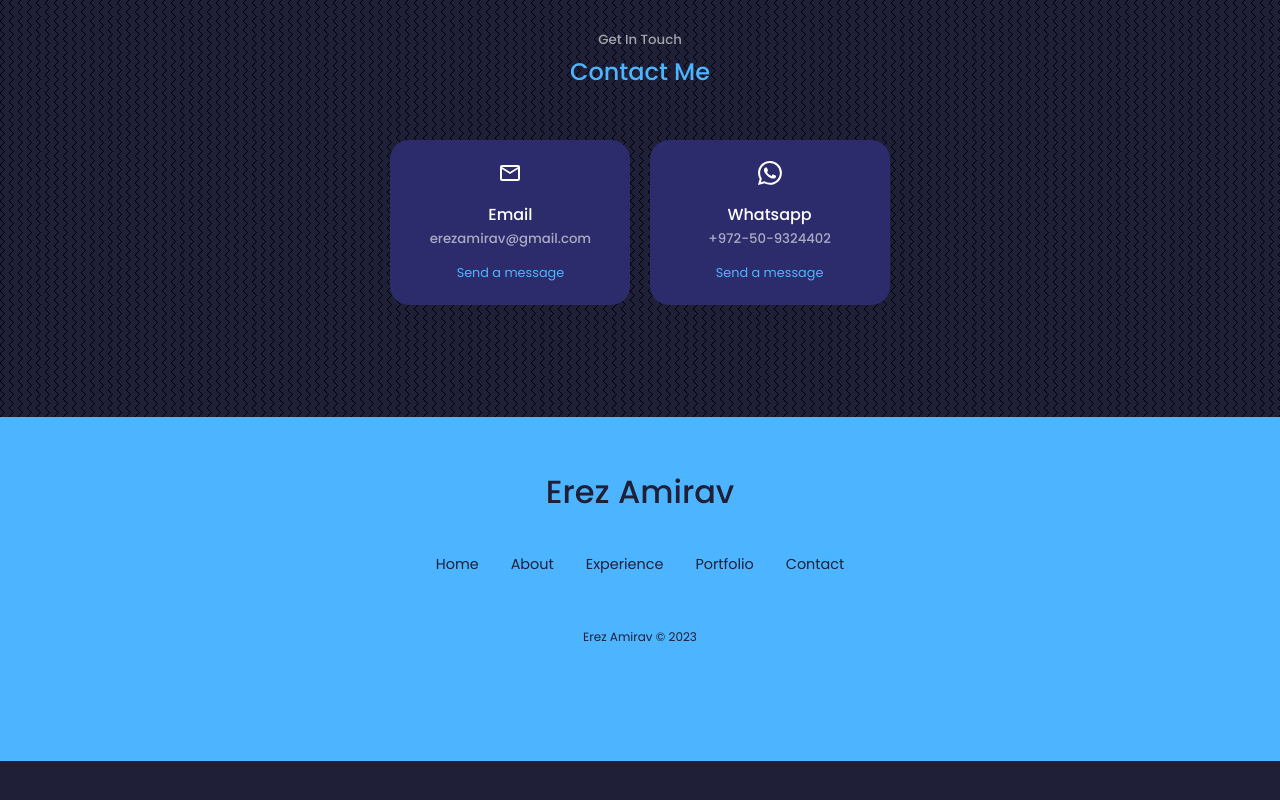
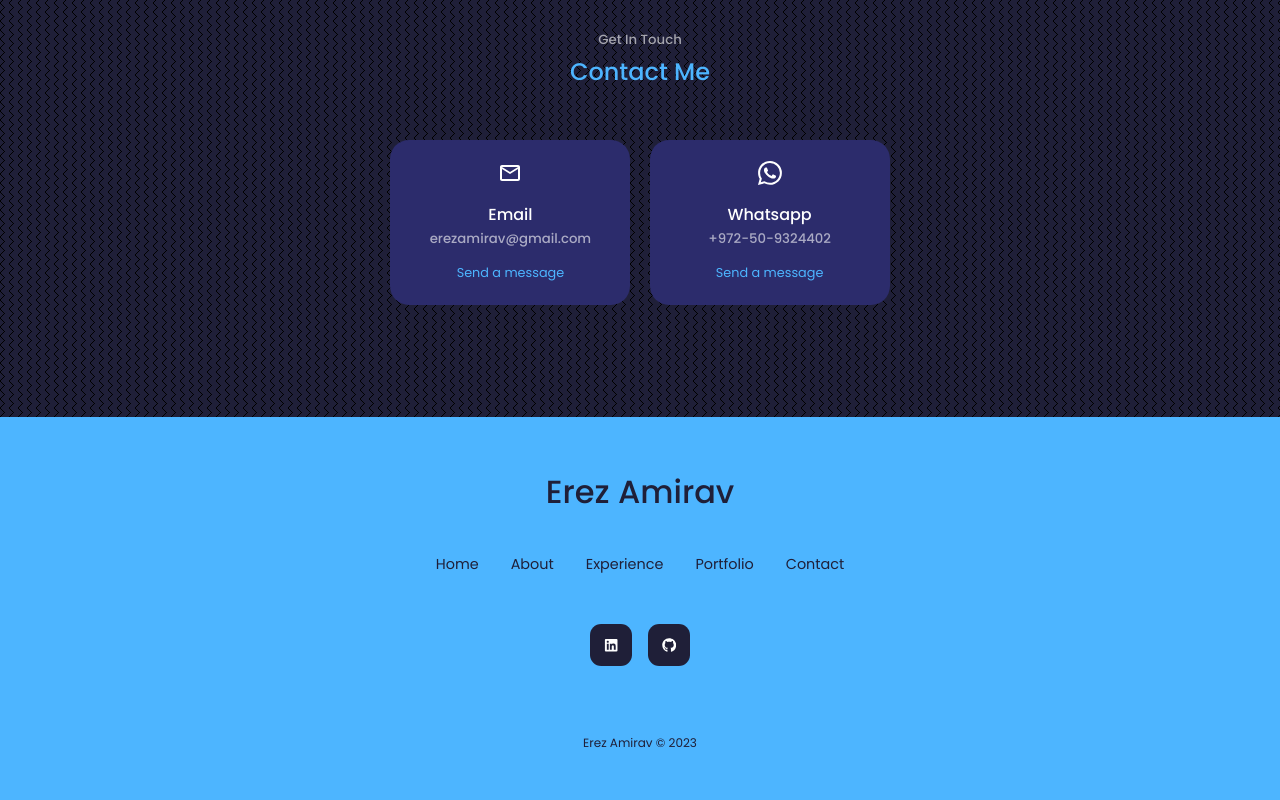
Before and after one commit to ErezAmirav/ErezAmirav.github.io, a React (Create React App) app: page / in a window 1280 px wide. Shown: the part 2139-2939 px from the top of the page. Before the commit the page ends 2900 px from the top, so only its background shows below. Built offline with nearby package versions, Linux system fonts and the light colour scheme.

Commit message:
updated footer

```diff
--- a/src/components/footer/Footer.jsx
+++ b/src/components/footer/Footer.jsx
@@ -1,6 +1,6 @@
 import React from 'react';
 import './footer.css';
-
+import { FaLinkedin, FaGithub } from 'react-icons/fa';
 const Footer = () => {
   return (
     <footer>
@@ -24,6 +24,14 @@ const Footer = () => {
           <a href="#contact">Contact</a>
         </li>
       </ul>
+      <div className="footer__socials">
+        <a href="https://www.linkedin.com/in/erez-amirav/">
+          <FaLinkedin />
+        </a>
+        <a href="https://github.com/ErezAmirav">
+          <FaGithub />
+        </a>
+      </div>
       <div className="footer__copyright">
         <small>Erez Amirav &copy; {new Date().getFullYear()}</small>
       </div>
--- a/src/components/footer/footer.css
+++ b/src/components/footer/footer.css
@@ -40,7 +40,10 @@ footer a {
     border-radius: 0.7rem;
     display: flex;
     border: 1px solid transparent;
-
+}
+.footer__socials a:hover {
+    background: var(--color-white);
+    color: var(--color-bg);
 }
 
 .footer__copyright {
```
